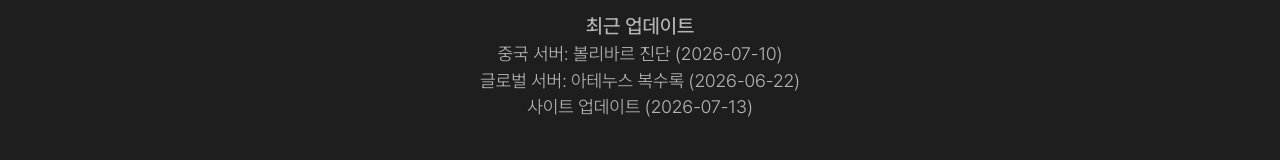
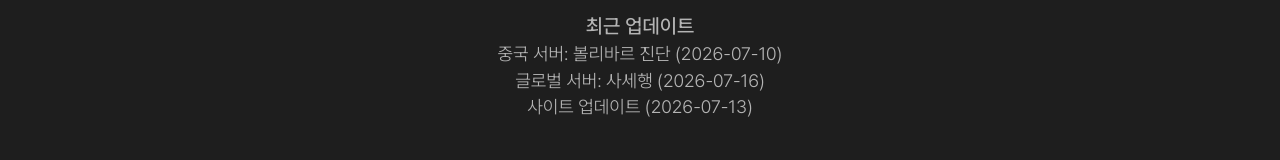
Before and after one commit to nadering/arknights-toolbox, a Next.js app: page / in a window 1280 px wide. Shown: the part 530-690 px from the top of the page. Built offline with nearby package versions, Linux system fonts and the light colour scheme; no server answers.

Commit message:
최근 업데이트 변경
- 글로벌 서버의 최근 업데이트를 "사세행"으로 변경

```diff
--- a/package.json
+++ b/package.json
@@ -1,6 +1,6 @@
 {
   "name": "arknights-toolbox",
-  "version": "0.1.0",
+  "version": "1.0.0",
   "private": true,
   "scripts": {
     "dev": "next dev -p 3003",
--- a/src/app/page.tsx
+++ b/src/app/page.tsx
@@ -27,7 +27,7 @@ export default function Home() {
           중국 서버: 볼리바르 진단 (2026-07-10)
         </p>
         <p className="leading-tight font-light text-lg text-gray-400 text-center break-keep select-none">
-          글로벌 서버: 아테누스 복수록 (2026-06-22)
+          글로벌 서버: 사세행 (2026-07-16)
         </p>
         <p className="leading-tight font-light text-lg text-gray-400 text-center break-keep select-none">
           사이트 업데이트 (2026-07-13)
```
